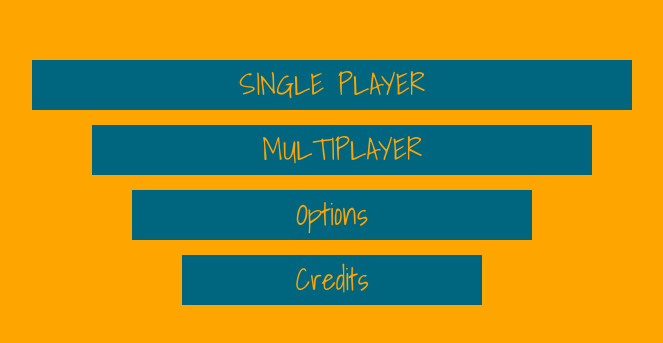
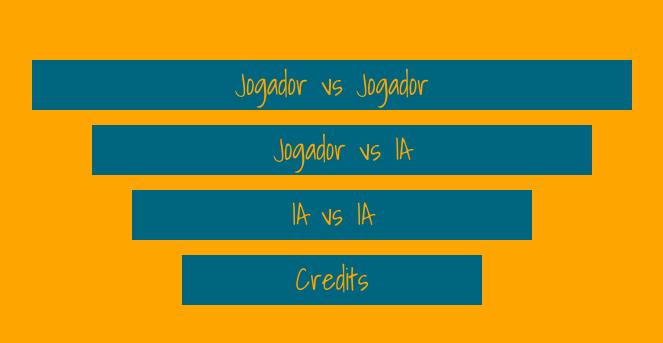
Before and after one commit to pratamaycon/xadrez-ia, a React (Create React App) app in the folder xadrez-react/: page / in a window 1280 px wide. Shown: the part 195-538 px from the top of the page, without its empty margins (310-973 px from the left). Built offline with nearby package versions, Linux system fonts and the light colour scheme; a web font is replaced by a local one.

Commit message:
finalizando componente de menu de opcoes

```diff
--- a/xadrez-react/package.json
+++ b/xadrez-react/package.json
@@ -13,6 +13,7 @@
     "@types/react-dom": "^17.0.0",
     "@types/styled-components": "^5.1.7",
     "chess.js": "^0.11.0",
+    "query-string": "^7.0.0",
     "react": "^17.0.1",
     "react-dnd": "^14.0.2",
     "react-dnd-html5-backend": "^14.0.0",
--- a/xadrez-react/src/components/game/index.tsx
+++ b/xadrez-react/src/components/game/index.tsx
@@ -7,6 +7,7 @@ import GameTurn from '../gameturn';
 import { GameContainer } from './styles';
 
 const Game: React.FC = () => {
+
   const [state] = useState({
     squares: initialiseChessBoard(),
     status: '',
--- a/xadrez-react/src/pages/MenuOpcoes/index.tsx
+++ b/xadrez-react/src/pages/MenuOpcoes/index.tsx
@@ -8,13 +8,13 @@ const GameMenu: React.FC = () => {
         <Container>
             <AllTheThings>
                 <SinglePlayer>
-                    <StyledLink to='/play'>SINGLE PLAYER</StyledLink>
+                    <StyledLink to='/play?modo=0'>Jogador vs Jogador</StyledLink>
                 </SinglePlayer>
                 <Multiplayer>
-                    <StyledLink to='/play'>MULTIPLAYER</StyledLink>
+                    <StyledLink to='/play?modo=1'>Jogador vs IA</StyledLink>
                 </Multiplayer>
                 <Options>
-                    <StyledLink to='/layout'>Options</StyledLink>
+                    <StyledLink to='/play?modo=2'>IA vs IA</StyledLink>
                 </Options>
                 <Credits>
                     <StyledLink to='/layout'>Credits</StyledLink>
```
Also changed, not shown: 2 other files (tests, documents, lock files or other folders).
